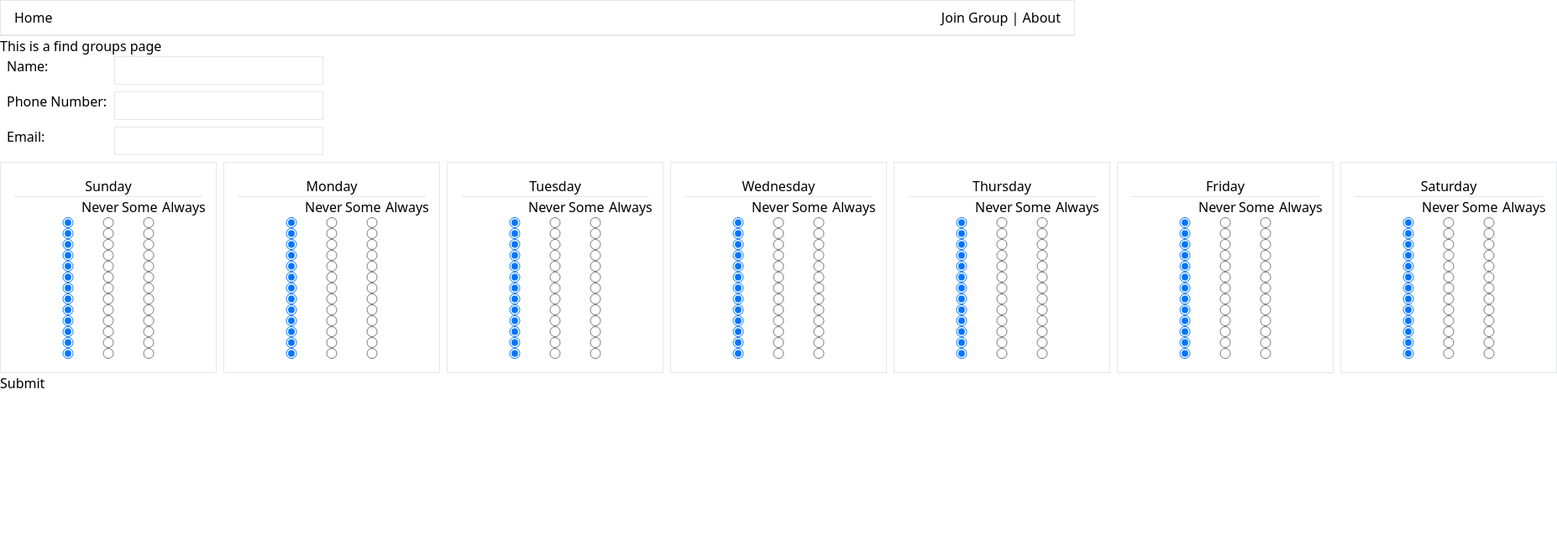
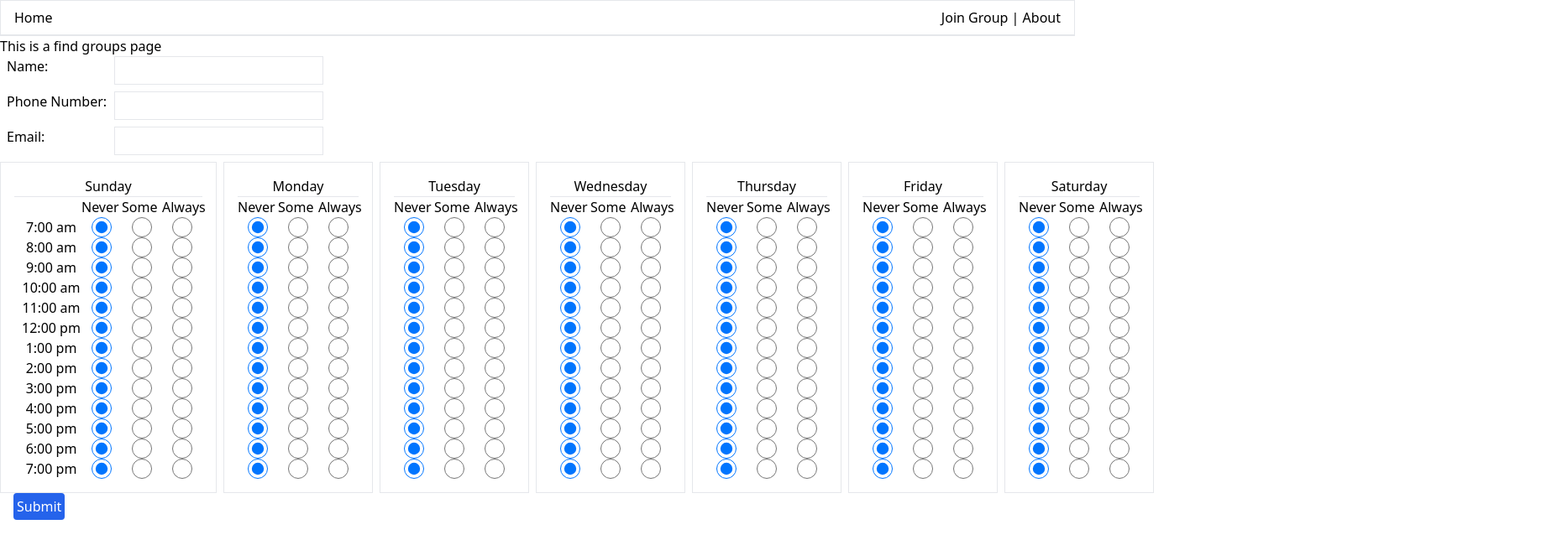
Before and after one commit to lmeurs728/study-group-manager, a Vue app: page /inputData in a window 1280 px wide. Shown: the top 644 px of the page at 84% size, 1854 px wide, since content can reach past the window. Built offline with nearby package versions, Linux system fonts and the light colour scheme.

Commit message:
Made it to the point of sticky?

```diff
--- a/src/components/Day.vue
+++ b/src/components/Day.vue
@@ -1,14 +1,17 @@
 <template>
 	<div>
 		<p class="text-center" v-text="day.dayName"></p>
-		<div class="flex">
-			<!-- <div>
-				<div v-for="index in people[0].availability.length" :key="index" class="p-1">1</div>
-			</div> -->
+		<div class="flex chart-width overflow-x-scroll">
 			<PersonColumn v-for="(person, index) in day.people" :key="person.id" :person="person" :firstPerson="index === 0" ></PersonColumn>
 		</div>
 	</div>
 </template>
+
+<style scoped>
+.chart-width {
+	width: 100vw;
+}
+</style>
 
 <script>
 import PersonColumn from "./PersonColumn"
--- a/src/components/PersonColumn.vue
+++ b/src/components/PersonColumn.vue
@@ -2,7 +2,7 @@
 	<div class="flex flex-col items-end">
 		<img class="avatar-size cursor-pointer" :src="person.avatar" :alt="person.name[0]" @click.prevent="$router.push({name: 'About', params: {person}})"/>
 		<div v-for="(hour, index) in person.availability" :key="_uid + index" class="flex">
-			<p v-if="firstPerson" v-text="getMomentTime(index)" class = "w-20 text-center"></p>
+			<p v-if="firstPerson" v-text="getMomentTime(index)" class = "w-20 text-center sticky top-0 sm:block bg-white"></p>
 			<div  :class="[getDayColor(hour), 'p-4 w-2 border']"></div>
 		</div>
 	</div>
--- a/src/components/input/InputDay.vue
+++ b/src/components/input/InputDay.vue
@@ -2,15 +2,15 @@
 	<div class="p-4 mr-2 border">
 		<p class="text-center border-b" v-text="moment.weekdays(day.day)"></p>
 		<div class="flex flex-col items-center">
-			<div class="ml-20 flex">
+			<div :class="['ml-20 flex', leftMargin]">
 				<p class="w-10">Never</p>
 				<p class="w-10 ml-2">Some</p>
 				<p class="w-10 mx-2">Always</p>
 			</div>
 
 			<div v-for="(hour, index) in day.hours" :key="_uid + index">
-				<div class="flex">
-					<p class="hidden sm:block w-20 text-center" v-if="day === 1" v-text="getMomentTime(index)"></p>
+				<div class="flex h-6">
+					<p class="hidden sm:block w-20 text-center" v-if="day.day === 0" v-text="getMomentTime(index)"></p>
 					<p class="sm:hidden w-20 text-center" v-text="getMomentTime(index)"></p>
 					<input class="w-10" :value="0" v-model="day.hours[index]" type="radio">
 					<input class="ml-2 w-10" :value="1" v-model="day.hours[index]"  type="radio">
@@ -32,6 +32,11 @@ export default {
 			moment,
 		}
 	},
+	computed: {
+		leftMargin() {
+			return this.day.day === 0 ? "sm:ml-20" : "sm:ml-0";
+		}
+	},
 	methods: {
 		getMomentTime(index) {
 			index += 7;
--- a/src/main.js
+++ b/src/main.js
@@ -46,6 +46,7 @@ methods: {
 			name: newPerson.name,
 			phone: newPerson.phone,
 			email: newPerson.email,
+			avatar: sampleData[Math.floor(Math.random() *  20)].avatar
 		}
 
 		for (let i = 0; i < 7; i++) {
--- a/src/views/InputData.vue
+++ b/src/views/InputData.vue
@@ -22,7 +22,7 @@
 		</div>
 
 
-	<button @click="addPerson()">Submit</button>
+	<button class="cursor-pointer ml-4 p-1 rounded text-white bg-blue-600" @click="addPerson">Submit</button>
   </div>
 </template>
 
@@ -55,6 +55,7 @@ export default {
 		},
 		addPerson(){
 			eventbus.$emit('add-person',this.newPerson)
+			this.$router.push('/');
 		},
 	}
 }
```
